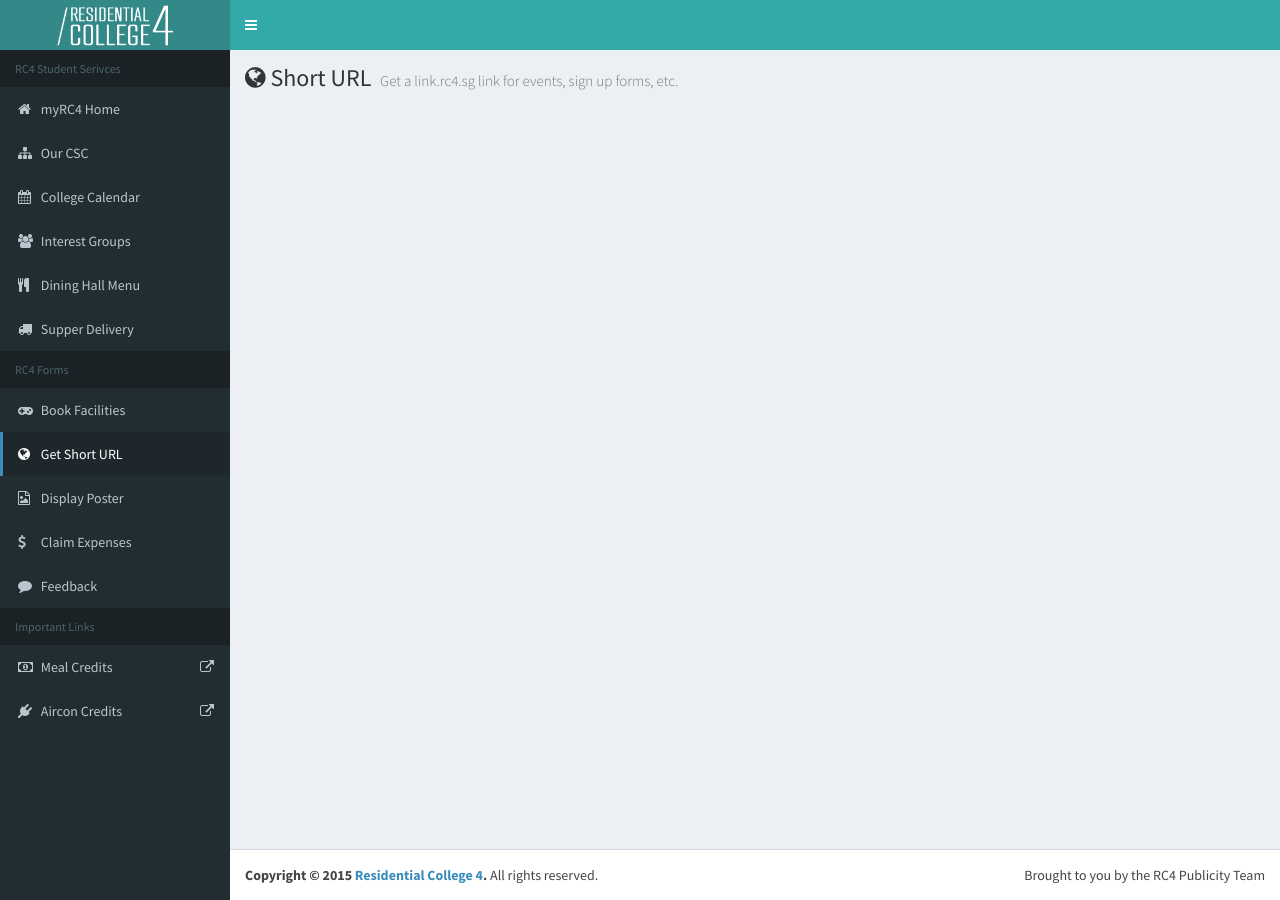
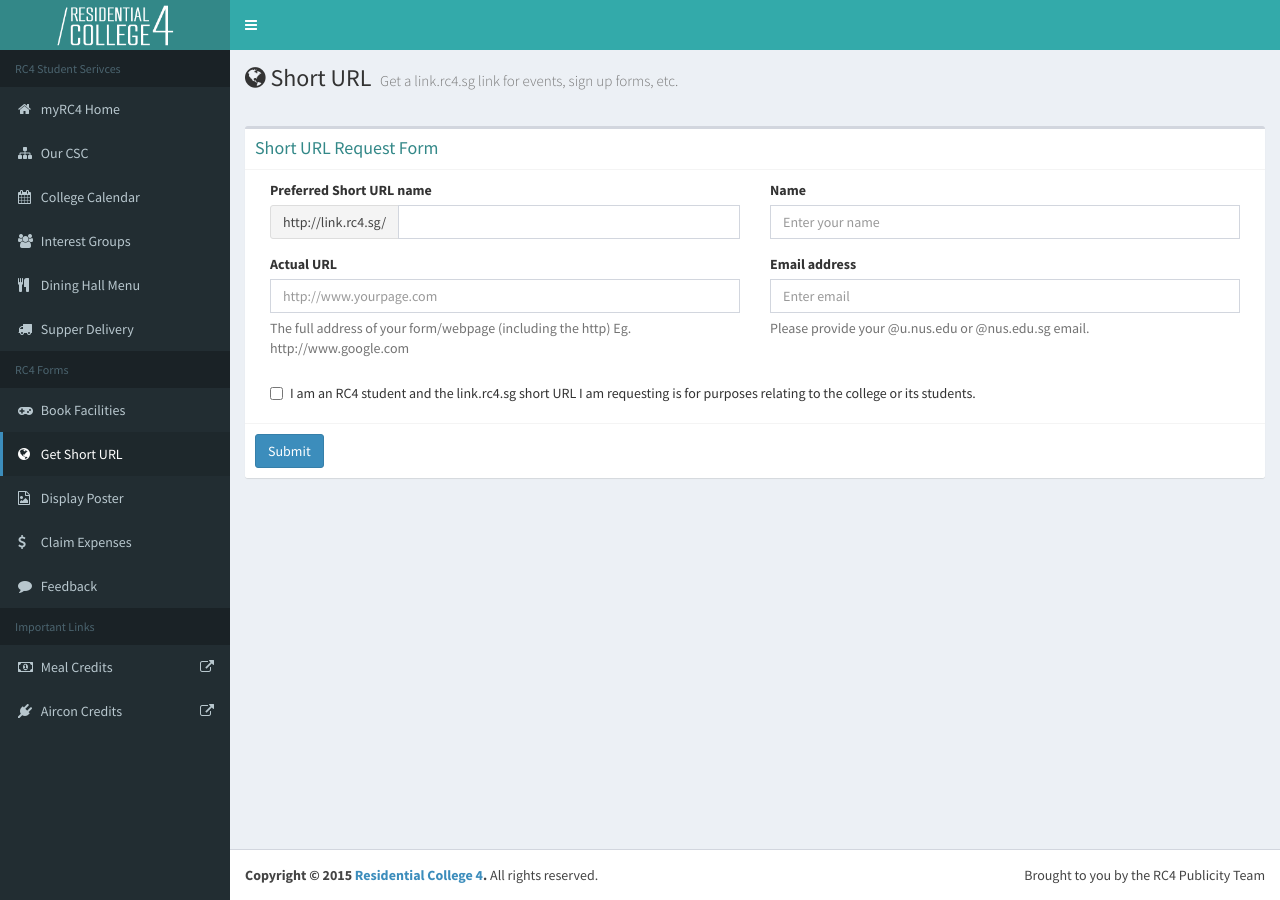
Before and after one commit to rc4web/internal-services, a Jekyll site: the page built from link/index.html, in a window 1280 px wide. Built offline with Jekyll 4.4.1, drawn with Linux system fonts in a browser that asks for light colours; nearby versions of some CDN libraries; Markdown is read by kramdown in place of the engine named in the settings.

Commit message:
Added short url form

```diff
--- a/_includes/foot.html
+++ b/_includes/foot.html
@@ -39,6 +39,9 @@
     {% if page.url == "/interest/" %}
       <script src="{{ site.baseurl }}/_resources/js/interest.js" type ="text/javascript"></script>
     {% endif %}
+    {% if page.url == "/link/" %}
+      <script src="{{ site.baseurl }}/link/script.js" type ="text/javascript"></script>
+    {% endif %}
 
     <!-- Google Analytics -->
     <script type ="text/javascript">
--- a/link/index.html
+++ b/link/index.html
@@ -17,9 +17,71 @@ title: Short URL
   <!-- Main content -->
   <section class="content">
     <div class="row">
+      <div class="col-md-12">
+        <div class="box">
+          <div class="box-header with-border">
+            <h3 class="box-title">Short URL Request Form</h3>
+          </div>
+          <form role="form" action="javascript:submit()">
+            <div class="box-body" id="success-body" style="display:none">
+              <div class="col-md-12">
+                <h3><i class="fa fa-check-circle"></i> Your url <b id="doneURL">?missing?</b> has been sent for approval and will be available within 1 working day. For urgent requests, please contact Rey via WA/Telegram.</h3>
+              </div>
+            </div>
+            <div class="box-body" id="form-body">
+              <div class="col-md-6">
+                <!-- ShortURL Field -->
+                <div class="form-group">
+                  <label for="shorturl">Preferred Short URL name</label>
+                  <div class="input-group">
+                    <div class="input-group-btn">
+                      <button type="button" class="btn btn-default">http://link.rc4.sg/</button>
+                    </div>
+                    <input type="text" class="form-control" id="shorturl" placeholder="" required>
+                  </div>
+                </div>
 
+                <!-- Actual URL -->
+                <div class="form-group">
+                  <label for="actualurl">Actual URL</label>
+                  <input type="url" class="form-control" id="actualurl" placeholder="http://www.yourpage.com" required>
+                  <p class="help-block">The full address of your form/webpage (including the http) Eg. http://www.google.com</p>
+                </div>
+              </div>
+
+              <div class="col-md-6">
+                <!-- Name -->
+                <div class="form-group">
+                  <label for="name">Name</label>
+                  <input type="text" class="form-control" id="name" placeholder="Enter your name" required>
+                </div>
+
+                <!-- Email -->
+                <div class="form-group">
+                  <label for="email">Email address</label>
+                  <input type="email" class="form-control" id="email" placeholder="Enter email" required>
+                  <p class="help-block">Please provide your @u.nus.edu or @nus.edu.sg email.</p>
+                </div>
+              </div>
+
+              <!-- RC4 Checkbox -->
+              <div class="col-md-12">
+                <div class="checkbox">
+                  <label>
+                    <input type="checkbox" required> I am an RC4 student and the link.rc4.sg short URL I am requesting is for purposes relating to the college or its students.
+                  </label>
+                </div>
+              </div>
+            </div>
+            <!-- /.box-body -->
+
+            <div class="box-footer">
+              <button type="submit" class="btn btn-primary">Submit</button>
+            </div>
+          </form>
+        </div>
+      </div>
     </div><!-- /.row -->
-    <!-- Your Page Content Here -->
 
   </section><!-- /.content -->
 </div><!-- /.content-wrapper -->
--- /dev/null
+++ b/link/script.js
@@ -0,0 +1,39 @@
+function validateEmail(email) {
+  var re = /^(([^<>()[\]\\.,;:\s@\"]+(\.[^<>()[\]\\.,;:\s@\"]+)*)|(\".+\"))@((\[[0-9]{1,3}\.[0-9]{1,3}\.[0-9]{1,3}\.[0-9]{1,3}\])|(([a-zA-Z\-0-9]+\.)+[a-zA-Z]{2,}))$/;
+  return re.test(email);
+}
+function submit(){
+  $('submit-btn').addClass("disabled");
+  var name = $('#name').val();
+  var email = $('#email').val();
+  var shorturl = $('#shorturl').val();
+  var actualurl = $('#actualurl').val();
+  if ((name !== "") && (email !== "") && (validateEmail(email))) {
+    $.ajax({
+      crossDomain:true,
+      url: "https://docs.google.com/forms/d/11wlglU_rdwBw0e7bXsOYtKL-kviOiw8ZsMX9levtOiI/formResponse",
+      data: {"entry.1304944202" : shorturl, "entry.1818151476" : email, "entry.774341015" : name, "entry.845461746": actualurl},
+      type: "POST",
+      dataType: "xml",
+      statusCode: {
+        0: function (){
+          $('#form-body').css("display","none");
+          $('#success-body').css("display","inline");
+          $('#doneURL').text("http://link.rc4.sg/"+shorturl);
+        },
+        200: function (){
+          $('#form-body').css("display","none");
+          $('#success-body').css("display","inline");
+          $('#doneURL').text("http://link.rc4.sg/"+shorturl);
+        },
+        default: function() {
+          console.log("NOT OKAY");
+        }
+      }
+    });
+  }
+  else {
+    //Error message
+    console.log("NOT OKAY BAD");
+  }
+}
```
